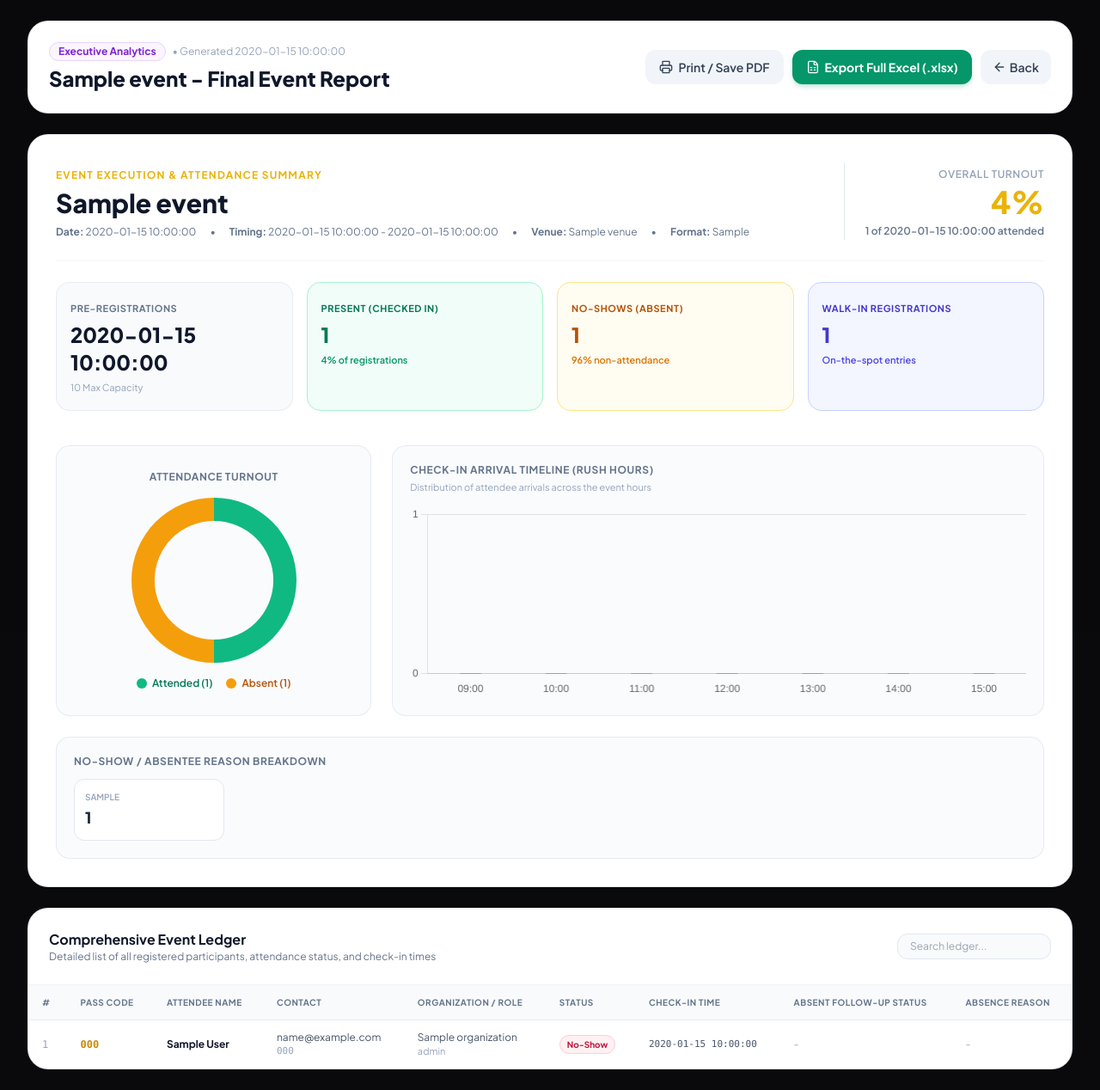
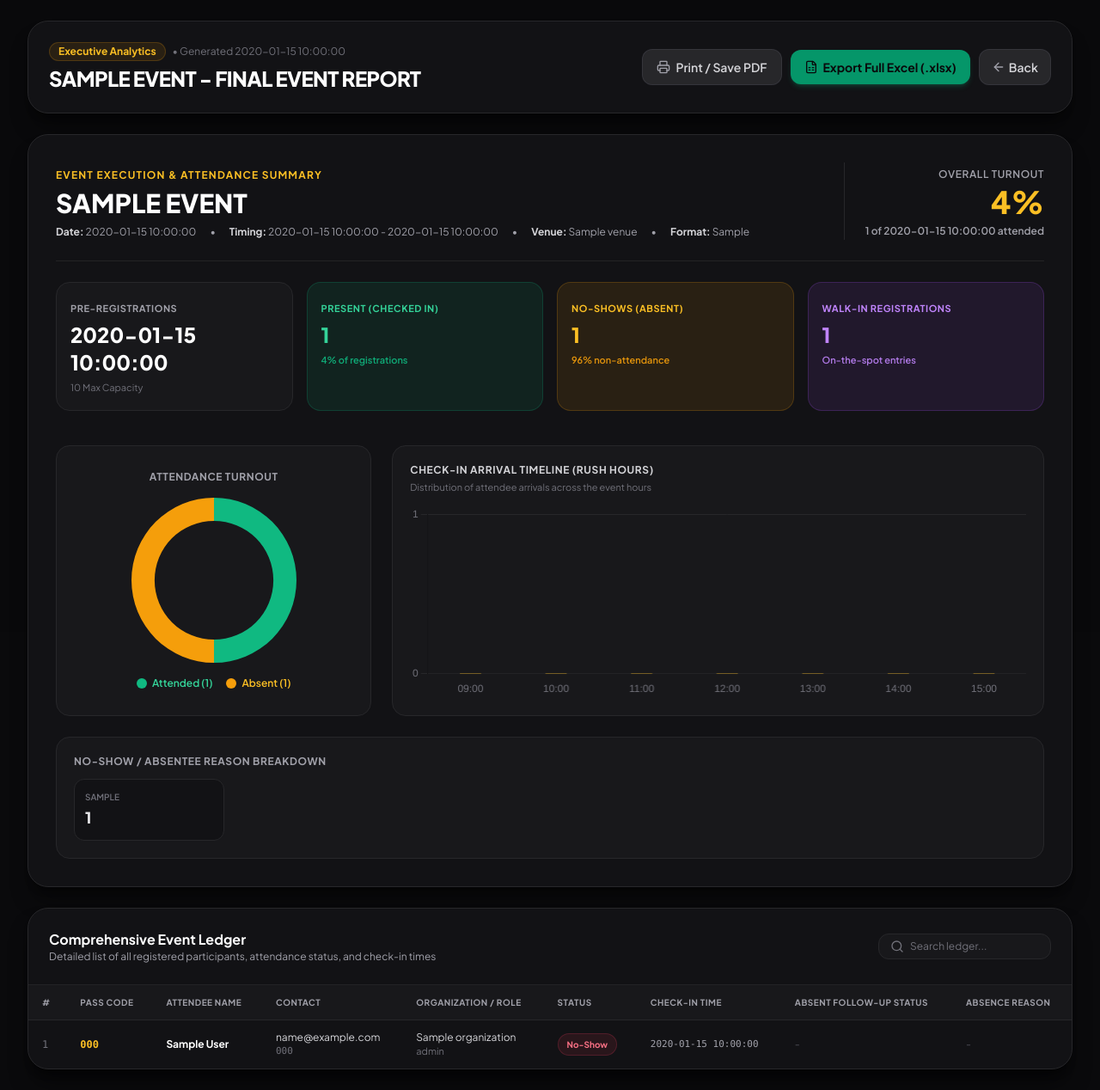
Before and after one commit to aslamfiros-maker/event-registration, a Python web app: template templates/report.html in a window 1280 px wide. Shown: the part 65-1333 px from the top of the page at 86% size. Run offline with Jinja, Linux system fonts and the light colour scheme; the template is opened without the code that fills it: most values are stand-ins (such as "Sample title", 1, 10 or a date in 2020); some libraries are stand-ins or nearby versions.

Commit message:
Revamp report.html styles for improved readability
Updated styles and colors for the report template to enhance readability and visual appeal. Adjusted background colors, text colors, and button styles for better contrast and user experience.

```diff
--- a/templates/report.html
+++ b/templates/report.html
@@ -8,9 +8,9 @@
 <style>
     @media print {
         header, .no-print, nav, #toast-container { display: none !important; }
-        body { background-color: #ffffff !important; }
+        body { background-color: #ffffff !important; color: #000000 !important; }
         .page-break { page-break-after: always; }
-        .report-box { border: 1px solid #e2e8f0 !important; box-shadow: none !important; }
+        .report-box { border: 1px solid #e2e8f0 !important; box-shadow: none !important; background: #ffffff !important; color: #000000 !important; }
     }
 </style>
 {% endblock %}
@@ -18,97 +18,99 @@
 {% block content %}
 <div class="space-y-6">
     <!-- Top Action Bar (No-Print) -->
-    <div class="no-print bg-white rounded-3xl border border-slate-200/80 shadow-sm p-6 flex flex-col sm:flex-row sm:items-center justify-between gap-4">
+    <div class="no-print bg-[#121215] rounded-3xl border border-zinc-800 shadow-xl shadow-black/40 p-6 flex flex-col sm:flex-row sm:items-center justify-between gap-4">
         <div>
             <div class="flex items-center space-x-2 mb-1">
-                <span class="px-2.5 py-0.5 text-xs font-bold rounded-full bg-purple-50 text-purple-700 border border-purple-200">
+                <span class="px-2.5 py-0.5 text-xs font-bold rounded-full bg-amber-500/10 text-amber-400 border border-amber-500/20">
                     Executive Analytics
                 </span>
-                <span class="text-xs text-slate-400">&bull; Generated {{ report_generated_at }}</span>
+                <span class="text-xs text-zinc-500">&bull; Generated {{ report_generated_at }}</span>
             </div>
-            <h1 class="text-xl sm:text-2xl font-extrabold text-slate-900">{{ event.title }} - Final Event Report</h1>
+            <h1 class="text-xl sm:text-2xl font-black tracking-tight text-white uppercase">{{ event.title }} - Final Event Report</h1>
         </div>
 
         <div class="flex flex-wrap items-center gap-2.5">
-            <button onclick="window.print()" class="px-4 py-2.5 text-xs sm:text-sm font-semibold rounded-xl bg-slate-100 hover:bg-slate-200 text-slate-700 transition flex items-center space-x-1.5">
-                <i data-lucide="printer" class="w-4 h-4"></i>
+            <button onclick="window.print()" class="px-4 py-2.5 text-xs sm:text-sm font-semibold rounded-xl bg-zinc-800 hover:bg-zinc-700 text-zinc-300 hover:text-white border border-zinc-700/60 transition flex items-center space-x-1.5">
+                <i data-lucide="printer" class="w-4 h-4 text-zinc-400"></i>
                 <span>Print / Save PDF</span>
             </button>
-            <a href="/api/events/{{ event.id }}/export/excel" class="px-4 py-2.5 text-xs sm:text-sm font-bold rounded-xl bg-emerald-600 hover:bg-emerald-700 text-white shadow-md shadow-emerald-600/20 transition flex items-center space-x-1.5">
+            <a href="/api/events/{{ event.id }}/export/excel" class="px-4 py-2.5 text-xs sm:text-sm font-bold rounded-xl bg-emerald-600 hover:bg-emerald-500 text-zinc-950 shadow-md shadow-emerald-500/20 transition flex items-center space-x-1.5">
                 <i data-lucide="file-spreadsheet" class="w-4 h-4"></i>
                 <span>Export Full Excel (.xlsx)</span>
             </a>
-            <a href="/events/{{ event.id }}" class="px-3.5 py-2.5 text-xs sm:text-sm font-semibold rounded-xl bg-slate-100 hover:bg-slate-200 text-slate-700 transition flex items-center space-x-1">
-                <i data-lucide="arrow-left" class="w-4 h-4"></i>
+            <a href="/events/{{ event.id }}" class="px-3.5 py-2.5 text-xs sm:text-sm font-semibold rounded-xl bg-zinc-800 hover:bg-zinc-700 text-zinc-300 hover:text-white border border-zinc-700/60 transition flex items-center space-x-1">
+                <i data-lucide="arrow-left" class="w-4 h-4 text-zinc-400"></i>
                 <span>Back</span>
             </a>
         </div>
     </div>
 
     <!-- Printable Header Section -->
-    <div class="report-box bg-white rounded-3xl border border-slate-200/80 shadow-sm p-6 sm:p-8 space-y-6">
-        <div class="flex flex-col sm:flex-row justify-between items-start sm:items-center gap-4 pb-6 border-b border-slate-100">
+    <div class="report-box bg-[#121215] rounded-3xl border border-zinc-800 shadow-xl shadow-black/40 p-6 sm:p-8 space-y-6">
+        <div class="flex flex-col sm:flex-row justify-between items-start sm:items-center gap-4 pb-6 border-b border-zinc-800/80">
             <div>
-                <span class="text-xs font-bold uppercase tracking-widest text-brand-600">Event Execution & Attendance Summary</span>
-                <h2 class="text-2xl sm:text-3xl font-black text-slate-900 mt-1">{{ event.title }}</h2>
-                <div class="flex flex-wrap items-center gap-x-4 gap-y-1 text-xs text-slate-500 mt-2">
-                    <span><strong>Date:</strong> {{ event.event_date }}</span>
+                <span class="text-xs font-bold uppercase tracking-widest text-amber-400">Event Execution & Attendance Summary</span>
+                <h2 class="text-2xl sm:text-3xl font-black text-white uppercase mt-1">{{ event.title }}</h2>
+                <div class="flex flex-wrap items-center gap-x-4 gap-y-1 text-xs text-zinc-400 mt-2">
+                    <span><strong class="text-zinc-300">Date:</strong> {{ event.event_date }}</span>
                     <span>&bull;</span>
-                    <span><strong>Timing:</strong> {{ event.start_time }} - {{ event.end_time }}</span>
+                    <span><strong class="text-zinc-300">Timing:</strong> {{ event.start_time or '00:00' }} - {{ event.end_time or '00:00' }}</span>
                     <span>&bull;</span>
-                    <span><strong>Venue:</strong> {{ event.venue }}</span>
+                    <span><strong class="text-zinc-300">Venue:</strong> {{ event.venue or 'TBD' }}</span>
+                    {% if event.location_type %}
                     <span>&bull;</span>
-                    <span><strong>Format:</strong> {{ event.location_type }}</span>
+                    <span><strong class="text-zinc-300">Format:</strong> {{ event.location_type }}</span>
+                    {% endif %}
                 </div>
             </div>
-            <div class="shrink-0 text-right sm:border-l sm:pl-6 border-slate-200">
-                <span class="text-xs text-slate-400 font-semibold uppercase tracking-wider">Overall Turnout</span>
-                <div class="text-3xl sm:text-4xl font-black text-brand-600 mt-0.5">{{ attendance_rate }}%</div>
-                <span class="text-xs font-semibold text-slate-500">{{ attended_count }} of {{ total_registered }} attended</span>
+            <div class="shrink-0 text-right sm:border-l sm:pl-6 border-zinc-800">
+                <span class="text-xs text-zinc-400 font-semibold uppercase tracking-wider">Overall Turnout</span>
+                <div class="text-3xl sm:text-4xl font-black text-amber-400 mt-0.5">{{ attendance_rate }}%</div>
+                <span class="text-xs font-semibold text-zinc-400">{{ attended_count }} of {{ total_registered }} attended</span>
             </div>
         </div>
 
         <!-- 4 Core Executive Metric Cards -->
         <div class="grid grid-cols-2 lg:grid-cols-4 gap-4">
-            <div class="p-4 rounded-2xl bg-slate-50 border border-slate-200/70">
-                <span class="text-[11px] font-bold uppercase tracking-wider text-slate-500">Pre-Registrations</span>
-                <p class="text-2xl font-black text-slate-900 mt-1">{{ total_registered }}</p>
-                <span class="text-[11px] text-slate-400">{{ event.max_capacity }} Max Capacity</span>
+            <div class="p-4 rounded-2xl bg-[#18181b] border border-zinc-800">
+                <span class="text-[11px] font-bold uppercase tracking-wider text-zinc-400">Pre-Registrations</span>
+                <p class="text-2xl font-black text-white mt-1">{{ total_registered }}</p>
+                <span class="text-[11px] text-zinc-500">{{ event.max_capacity }} Max Capacity</span>
             </div>
 
-            <div class="p-4 rounded-2xl bg-emerald-50/70 border border-emerald-200">
-                <span class="text-[11px] font-bold uppercase tracking-wider text-emerald-700">Present (Checked In)</span>
-                <p class="text-2xl font-black text-emerald-700 mt-1">{{ attended_count }}</p>
-                <span class="text-[11px] text-emerald-600 font-semibold">{{ attendance_rate }}% of registrations</span>
+            <div class="p-4 rounded-2xl bg-emerald-500/10 border border-emerald-500/20">
+                <span class="text-[11px] font-bold uppercase tracking-wider text-emerald-400">Present (Checked In)</span>
+                <p class="text-2xl font-black text-emerald-400 mt-1">{{ attended_count }}</p>
+                <span class="text-[11px] text-emerald-500/90 font-semibold">{{ attendance_rate }}% of registrations</span>
             </div>
 
-            <div class="p-4 rounded-2xl bg-amber-50/70 border border-amber-200">
-                <span class="text-[11px] font-bold uppercase tracking-wider text-amber-700">No-Shows (Absent)</span>
-                <p class="text-2xl font-black text-amber-700 mt-1">{{ absent_count }}</p>
-                <span class="text-[11px] text-amber-600 font-semibold">{{ 100 - attendance_rate }}% non-attendance</span>
+            <div class="p-4 rounded-2xl bg-amber-500/10 border border-amber-500/20">
+                <span class="text-[11px] font-bold uppercase tracking-wider text-amber-400">No-Shows (Absent)</span>
+                <p class="text-2xl font-black text-amber-400 mt-1">{{ absent_count }}</p>
+                <span class="text-[11px] text-amber-500/90 font-semibold">{{ 100 - attendance_rate }}% non-attendance</span>
             </div>
 
-            <div class="p-4 rounded-2xl bg-indigo-50/70 border border-indigo-200">
-                <span class="text-[11px] font-bold uppercase tracking-wider text-indigo-700">Walk-in Registrations</span>
-                <p class="text-2xl font-black text-indigo-700 mt-1">{{ walkin_count }}</p>
-                <span class="text-[11px] text-indigo-600 font-semibold">On-the-spot entries</span>
+            <div class="p-4 rounded-2xl bg-purple-500/10 border border-purple-500/20">
+                <span class="text-[11px] font-bold uppercase tracking-wider text-purple-400">Walk-in Registrations</span>
+                <p class="text-2xl font-black text-purple-400 mt-1">{{ walkin_count }}</p>
+                <span class="text-[11px] text-purple-400/90 font-semibold">On-the-spot entries</span>
             </div>
         </div>
 
         <!-- Analytics Charts Grid -->
         <div class="grid grid-cols-1 lg:grid-cols-12 gap-6 pt-4">
             <!-- Chart 1: Attendance Breakdown Donut (4 Cols) -->
-            <div class="lg:col-span-4 p-5 rounded-2xl bg-slate-50/70 border border-slate-200/80 flex flex-col items-center justify-center text-center">
-                <h3 class="text-xs font-bold uppercase tracking-wider text-slate-500 mb-4">Attendance Turnout</h3>
+            <div class="lg:col-span-4 p-5 rounded-2xl bg-[#18181b] border border-zinc-800 flex flex-col items-center justify-center text-center">
+                <h3 class="text-xs font-bold uppercase tracking-wider text-zinc-400 mb-4">Attendance Turnout</h3>
                 <div class="w-48 h-48 relative">
                     <canvas id="turnoutChart"></canvas>
                 </div>
                 <div class="mt-4 flex justify-center space-x-4 text-xs font-semibold">
-                    <span class="flex items-center space-x-1.5 text-emerald-700">
+                    <span class="flex items-center space-x-1.5 text-emerald-400">
                         <span class="w-3 h-3 rounded-full bg-emerald-500"></span>
                         <span>Attended ({{ attended_count }})</span>
                     </span>
-                    <span class="flex items-center space-x-1.5 text-amber-700">
+                    <span class="flex items-center space-x-1.5 text-amber-400">
                         <span class="w-3 h-3 rounded-full bg-amber-500"></span>
                         <span>Absent ({{ absent_count }})</span>
                     </span>
@@ -116,10 +118,10 @@
             </div>
 
             <!-- Chart 2: Arrival Distribution Curve (8 Cols) -->
-            <div class="lg:col-span-8 p-5 rounded-2xl bg-slate-50/70 border border-slate-200/80 flex flex-col justify-between">
+            <div class="lg:col-span-8 p-5 rounded-2xl bg-[#18181b] border border-zinc-800 flex flex-col justify-between">
                 <div>
-                    <h3 class="text-xs font-bold uppercase tracking-wider text-slate-500 mb-1">Check-in Arrival Timeline (Rush Hours)</h3>
-                    <p class="text-[11px] text-slate-400">Distribution of attendee arrivals across the event hours</p>
+                    <h3 class="text-xs font-bold uppercase tracking-wider text-zinc-300 mb-1">Check-in Arrival Timeline (Rush Hours)</h3>
+                    <p class="text-[11px] text-zinc-500">Distribution of attendee arrivals across the event hours</p>
                 </div>
                 <div class="h-56 mt-3">
                     <canvas id="arrivalChart"></canvas>
@@ -128,13 +130,13 @@
         </div>
 
         <!-- Absence Reason Analysis Section -->
-        <div class="p-5 rounded-2xl bg-slate-50/70 border border-slate-200/80 space-y-3">
-            <h3 class="text-xs font-bold uppercase tracking-wider text-slate-500">No-Show / Absentee Reason Breakdown</h3>
+        <div class="p-5 rounded-2xl bg-[#18181b] border border-zinc-800 space-y-3">
+            <h3 class="text-xs font-bold uppercase tracking-wider text-zinc-400">No-Show / Absentee Reason Breakdown</h3>
             <div class="grid grid-cols-2 sm:grid-cols-4 lg:grid-cols-6 gap-3 text-xs">
                 {% for r_cat, count in reason_counts.items() %}
-                <div class="bg-white p-3 rounded-xl border border-slate-200 shadow-2xs">
-                    <span class="text-[10px] text-slate-400 uppercase font-semibold block truncate">{{ r_cat }}</span>
-                    <p class="text-lg font-black text-slate-800 mt-0.5">{{ count }}</p>
+                <div class="bg-[#121215] p-3 rounded-xl border border-zinc-800">
+                    <span class="text-[10px] text-zinc-500 uppercase font-semibold block truncate">{{ r_cat }}</span>
+                    <p class="text-lg font-black text-zinc-200 mt-0.5">{{ count }}</p>
                 </div>
                 {% endfor %}
             </div>
@@ -142,20 +144,23 @@
     </div>
 
     <!-- Complete Attendee & Check-in Ledger -->
-    <div class="report-box bg-white rounded-3xl border border-slate-200/80 shadow-sm overflow-hidden">
-        <div class="p-6 border-b border-slate-100 flex flex-col sm:flex-row sm:items-center justify-between gap-4">
+    <div class="report-box bg-[#121215] rounded-3xl border border-zinc-800 shadow-xl shadow-black/50 overflow-hidden">
+        <div class="p-6 border-b border-zinc-800/80 flex flex-col sm:flex-row sm:items-center justify-between gap-4">
             <div>
-                <h3 class="text-base font-bold text-slate-900">Comprehensive Event Ledger</h3>
-                <p class="text-xs text-slate-500">Detailed list of all registered participants, attendance status, and check-in times</p>
+                <h3 class="text-base font-bold text-white">Comprehensive Event Ledger</h3>
+                <p class="text-xs text-zinc-400">Detailed list of all registered participants, attendance status, and check-in times</p>
             </div>
             <div class="no-print flex items-center space-x-2">
-                <input type="text" id="report-search" oninput="filterReportTable()" placeholder="Search ledger..." class="px-3.5 py-1.5 text-xs bg-slate-50 border border-slate-200 rounded-xl focus:outline-none focus:ring-2 focus:ring-brand-500">
+                <div class="relative">
+                    <i data-lucide="search" class="w-4 h-4 text-zinc-500 absolute left-3.5 top-1/2 -translate-y-1/2"></i>
+                    <input type="text" id="report-search" oninput="filterReportTable()" placeholder="Search ledger..." class="pl-9 pr-3.5 py-1.5 text-xs bg-[#18181b] border border-zinc-800 text-zinc-200 placeholder-zinc-500 rounded-xl focus:outline-none focus:ring-1 focus:ring-amber-500 focus:border-amber-500 transition">
+                </div>
             </div>
         </div>
 
         <div class="overflow-x-auto">
-            <table class="w-full text-left text-xs text-slate-600" id="report-table">
-                <thead class="bg-slate-50 border-b border-slate-200/80 text-[10px] uppercase tracking-wider text-slate-500 font-bold">
+            <table class="w-full text-left text-xs text-zinc-300" id="report-table">
+                <thead class="bg-[#18181b] border-b border-zinc-800 text-[10px] uppercase tracking-wider text-zinc-400 font-bold">
                     <tr>
                         <th class="py-3 px-4">#</th>
                         <th class="py-3 px-4">Pass Code</th>
@@ -168,58 +173,58 @@
                         <th class="py-3 px-4">Absence Reason</th>
                     </tr>
                 </thead>
-                <tbody class="divide-y divide-slate-100">
+                <tbody class="divide-y divide-zinc-800/60">
                     {% for a in attendees %}
                     {% set fup = a.followup %}
-                    <tr class="hover:bg-slate-50/80 transition report-row" data-search="{{ a.full_name|lower }} {{ a.email|lower }} {{ a.ticket_code|lower }} {{ a.organization|lower or '' }}">
-                        <td class="py-3 px-4 text-slate-400 font-mono">{{ loop.index }}</td>
-                        <td class="py-3 px-4 font-mono font-bold text-brand-700">{{ a.ticket_code }}</td>
-                        <td class="py-3 px-4 font-bold text-slate-900">
+                    <tr class="hover:bg-[#18181b]/50 transition report-row" data-search="{{ a.full_name|lower }} {{ (a.email or '')|lower }} {{ a.ticket_code|lower }} {{ a.organization|lower or '' }}">
+                        <td class="py-3 px-4 text-zinc-500 font-mono">{{ loop.index }}</td>
+                        <td class="py-3 px-4 font-mono font-bold text-amber-400">{{ a.ticket_code }}</td>
+                        <td class="py-3 px-4 font-bold text-white">
                             {{ a.full_name }}
                             {% if a.is_walkin %}
-                            <span class="ml-1 px-1 py-0.5 text-[9px] bg-indigo-50 text-indigo-700 font-bold rounded">Walk-in</span>
+                            <span class="ml-1 px-1.5 py-0.5 text-[9px] bg-amber-500/10 text-amber-300 border border-amber-500/20 font-bold rounded">Walk-in</span>
                             {% endif %}
                         </td>
                         <td class="py-3 px-4">
-                            <div>{{ a.email }}</div>
-                            <div class="text-[11px] text-slate-400 font-mono">{{ a.phone or '' }}</div>
+                            <div>{{ a.email or '-' }}</div>
+                            <div class="text-[11px] text-zinc-500 font-mono">{{ a.phone or '' }}</div>
                         </td>
                         <td class="py-3 px-4">
                             <div>{{ a.organization or '-' }}</div>
-                            <div class="text-[11px] text-slate-400">{{ a.role or '' }}</div>
+                            <div class="text-[11px] text-zinc-500">{{ a.role or '' }}</div>
                         </td>
                         <td class="py-3 px-4">
                             {% if a.status == 'Attended' %}
-                            <span class="inline-flex items-center space-x-1 px-2 py-0.5 rounded-full bg-emerald-50 text-emerald-700 border border-emerald-200 font-bold text-[10px]">
+                            <span class="inline-flex items-center space-x-1 px-2.5 py-1 rounded-full bg-emerald-500/10 text-emerald-400 border border-emerald-500/30 font-bold text-[10px]">
                                 <i data-lucide="check" class="w-3 h-3"></i>
                                 <span>Attended</span>
                             </span>
                             {% else %}
-                            <span class="inline-flex items-center space-x-1 px-2 py-0.5 rounded-full bg-rose-50 text-rose-700 border border-rose-200 font-bold text-[10px]">
+                            <span class="inline-flex items-center space-x-1 px-2.5 py-1 rounded-full bg-rose-500/10 text-rose-400 border border-rose-500/20 font-bold text-[10px]">
                                 <span>No-Show</span>
                             </span>
                             {% endif %}
                         </td>
-                        <td class="py-3 px-4 font-mono text-slate-600 text-[11px]">
+                        <td class="py-3 px-4 font-mono text-zinc-400 text-[11px]">
                             {{ a.checkin_at or '-' }}
                         </td>
                         <td class="py-3 px-4">
                             {% if a.status != 'Attended' and fup %}
-                            <span class="px-2 py-0.5 rounded text-[10px] font-semibold bg-amber-50 text-amber-800 border border-amber-200">
+                            <span class="px-2 py-0.5 rounded text-[10px] font-semibold bg-amber-500/10 text-amber-300 border border-amber-500/20">
                                 {{ fup.status }}
                             </span>
                             {% else %}
-                            <span class="text-slate-400">-</span>
+                            <span class="text-zinc-600">-</span>
                             {% endif %}
                         </td>
                         <td class="py-3 px-4">
                             {% if a.status != 'Attended' and fup %}
-                            <span class="text-slate-700 font-medium">{{ fup.reason_category }}</span>
+                            <span class="text-zinc-300 font-medium">{{ fup.reason_category }}</span>
                             {% if fup.notes %}
-                            <div class="text-[10px] text-slate-400 italic">{{ fup.notes }}</div>
+                            <div class="text-[10px] text-zinc-500 italic">{{ fup.notes }}</div>
                             {% endif %}
                             {% else %}
-                            <span class="text-slate-400">-</span>
+                            <span class="text-zinc-600">-</span>
                             {% endif %}
                         </td>
                     </tr>
@@ -266,7 +271,7 @@
             datasets: [{
                 label: 'Check-in Count',
                 data: arrivalData.length > 0 ? arrivalData : [0, 0, 0, 0, 0, 0, 0],
-                backgroundColor: '#4f46e5',
+                backgroundColor: '#fbbf24',
                 borderRadius: 8,
                 barThickness: 24,
             }]
@@ -280,9 +285,18 @@
             scales: {
                 y: {
                     beginAtZero: true,
-                    ticks: { precision: 0 }
+                    ticks: {
+                        precision: 0,
+                        color: '#71717a'
+                    },
+                    grid: {
+                        color: '#27272a'
+                    }
                 },
                 x: {
+                    ticks: {
+                        color: '#71717a'
+                    },
                     grid: { display: false }
                 }
             }
```
